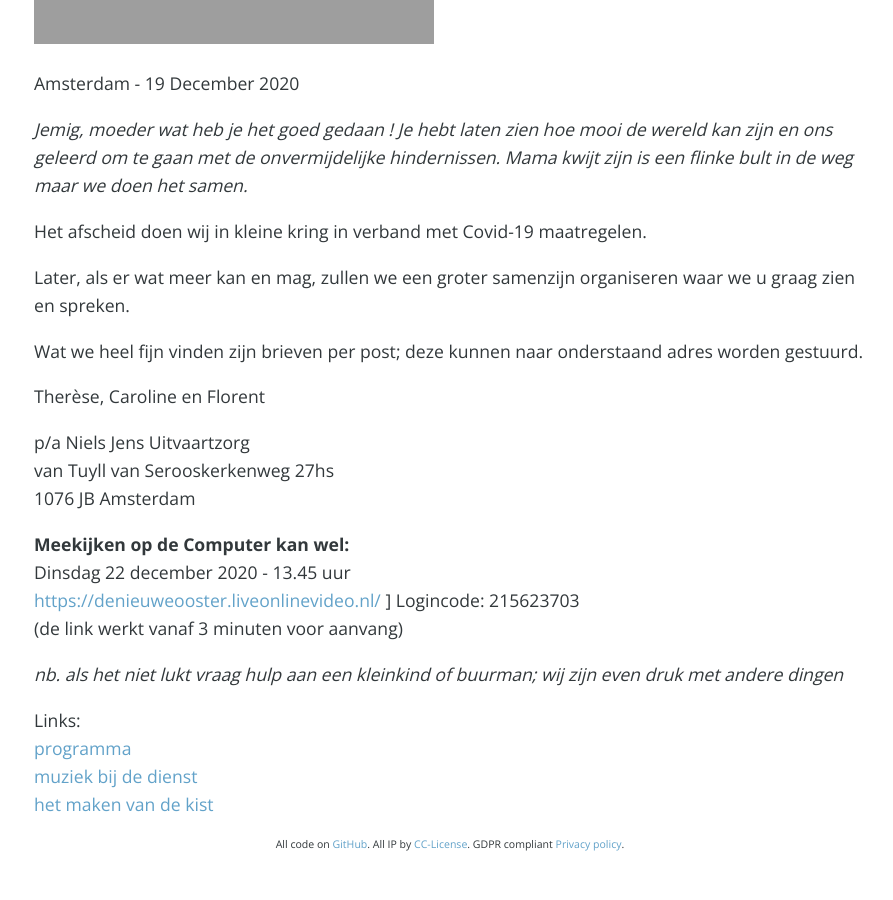
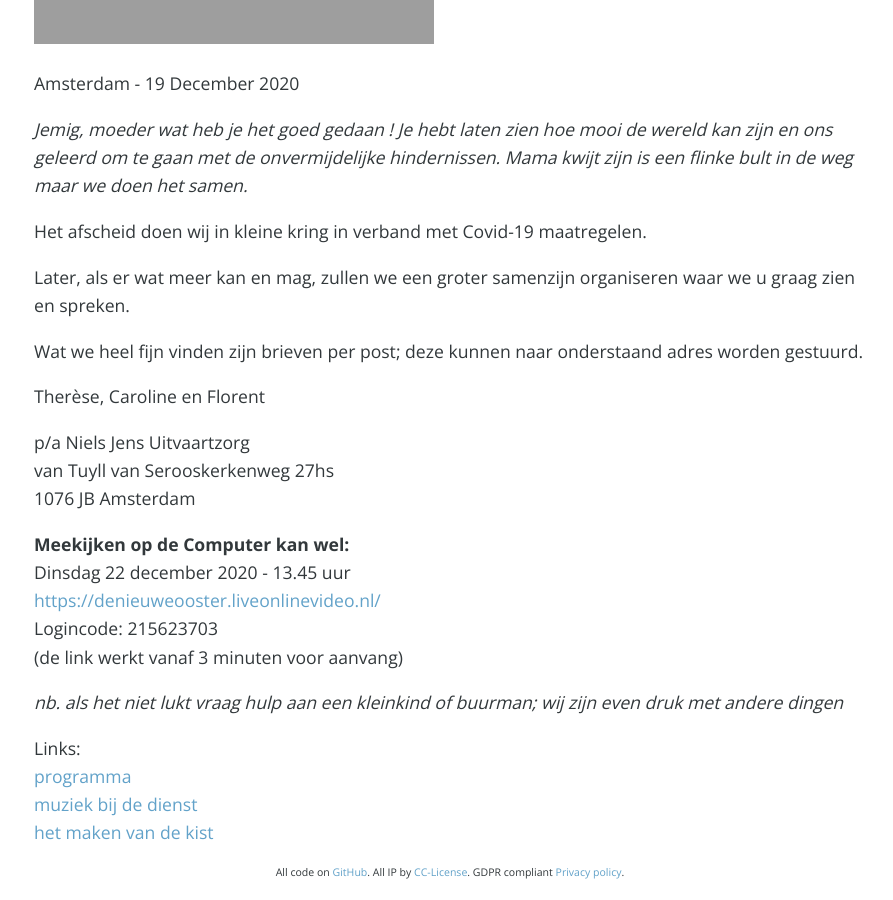
Before and after one commit to fprisse/Weblog, a Jekyll site: the page built from louise.md, in a window 1280 px wide and 900 px high, scrolled down 683 px. Shown: the whole window, without its empty margins (190-1083 px from the left). Built offline with Jekyll 4.4.1, drawn with Linux system fonts in a browser that asks for light colours; nearby versions of some CDN libraries; comment, search, counter and statistics services are not loaded; before the commit the page ends 1555 px from its top, so only the background shows below that.

Commit message:
nooit klaat

```diff
--- a/louise.md
+++ b/louise.md
@@ -26,7 +26,7 @@
 
 **Meekijken op de Computer kan wel:**
 Dinsdag 22 december 2020 - 13.45 uur
-[https://denieuweooster.liveonlinevideo.nl/](https://denieuweooster.liveonlinevideo.nl/)  ]
+[https://denieuweooster.liveonlinevideo.nl/](https://denieuweooster.liveonlinevideo.nl/)
 Logincode: 215623703
 (de link werkt vanaf 3 minuten voor aanvang)
 
```
